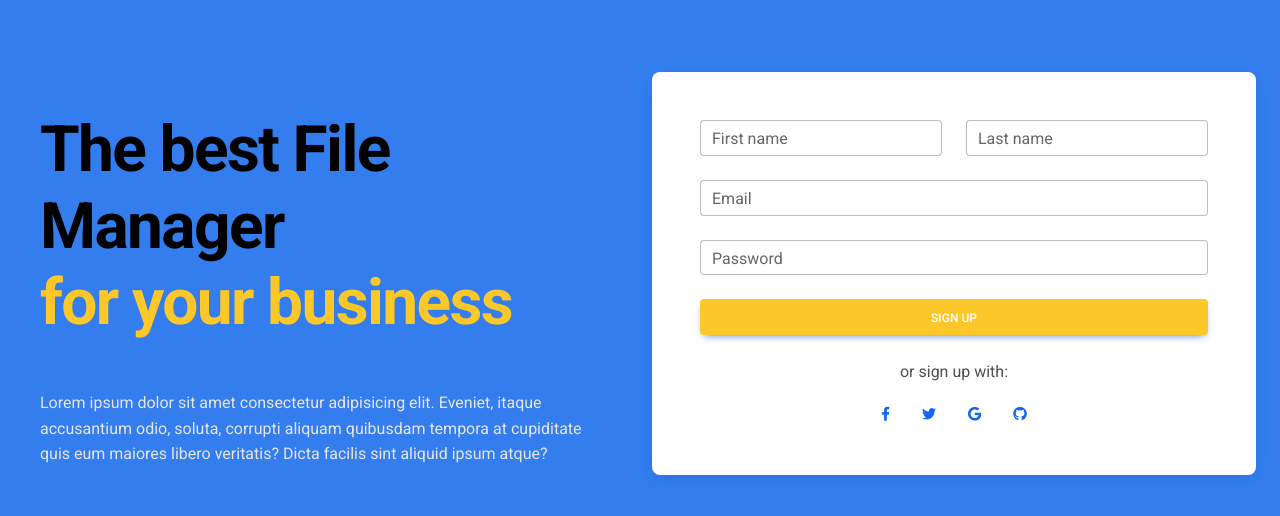
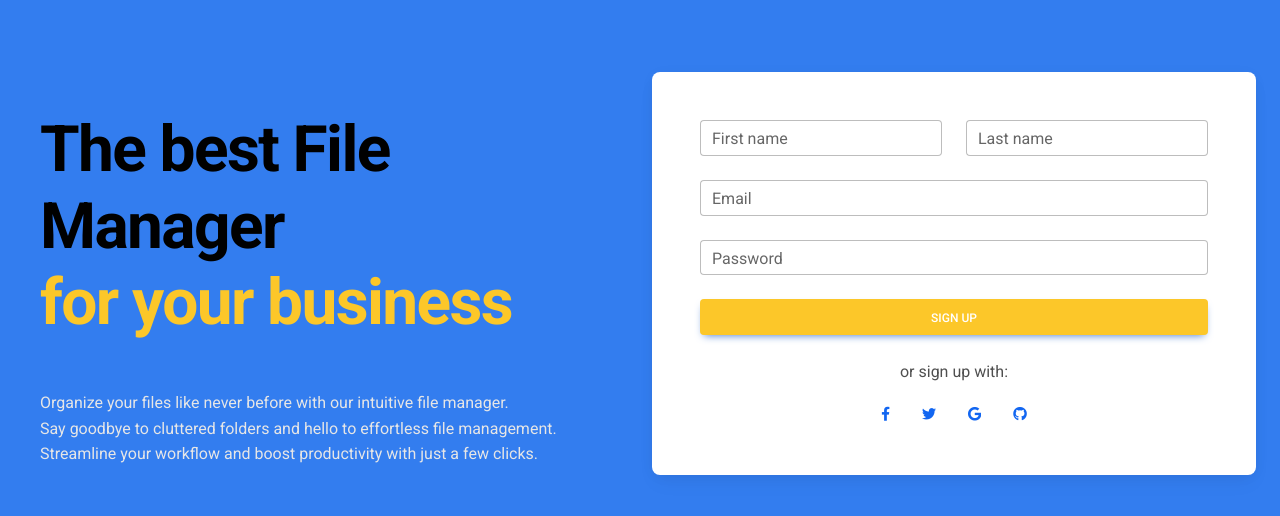
Before and after one commit to akinbo-emmanuel/File-Management-System, a React (Create React App) app: page /signup in a window 1280 px wide. Shown: the top 516 px of the page. Built offline with nearby package versions, Linux system fonts and the light colour scheme.

Commit message:
Updated Signup UI

```diff
--- a/src/pages/Authentication/SignupPage/Signup.jsx
+++ b/src/pages/Authentication/SignupPage/Signup.jsx
@@ -29,10 +29,9 @@ function Signup() {
           </h1>
 
           <p className='px-3' style={{color: '#e6e6e6'}}>
-            Lorem ipsum dolor sit amet consectetur adipisicing elit.
-            Eveniet, itaque accusantium odio, soluta, corrupti aliquam
-            quibusdam tempora at cupiditate quis eum maiores libero
-            veritatis? Dicta facilis sint aliquid ipsum atque?
+            Organize your files like never before with our intuitive file manager. <br />
+            Say goodbye to cluttered folders and hello to effortless file management. <br />
+            Streamline your workflow and boost productivity with just a few clicks.
           </p>
 
         </MDBCol>
```
